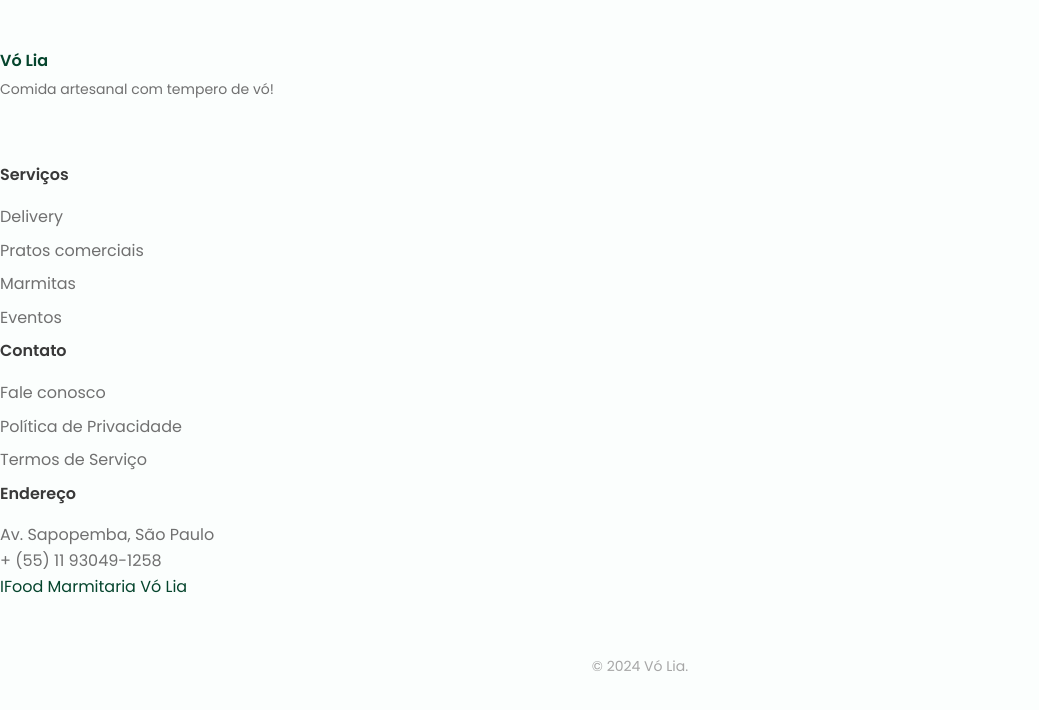
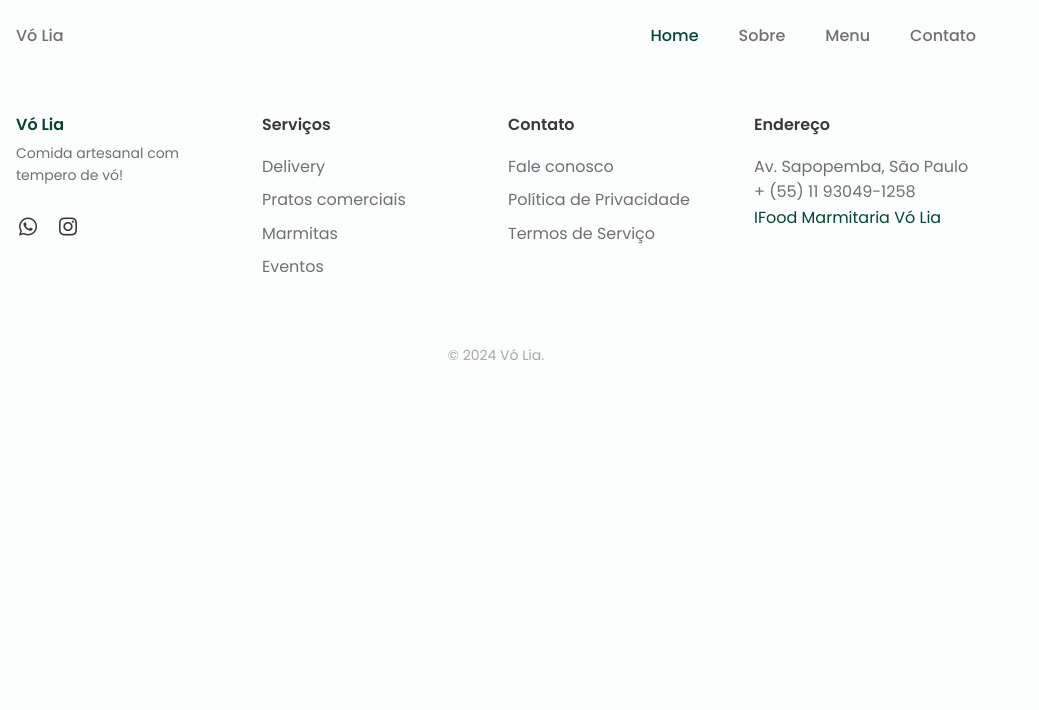
Before and after one commit to giovxna/vo-lia, a React (Vite) app: page / in a window 1280 px wide. Shown: the top 710 px of the page, without its empty margins (0-1039 px from the left). Built offline with nearby package versions, Linux system fonts and the light colour scheme.

Commit message:
building a component: menu

```diff
--- a/src/assets/css/global.css
+++ b/src/assets/css/global.css
@@ -83,3 +83,42 @@ a {
     text-decoration: none;
     color: #05452D;
 }
+
+img {
+    max-width: 100%;
+    height: auto;
+}
+
+.section {
+    padding: 4rem 0 2rem;
+}
+
+.section-title,
+.section-subtitle {
+    text-align: center;
+}
+
+.section-title {
+    font-size: var(--h1-font-size);
+    color: var(--title-color);
+    margin-bottom: var(--mb-3);
+}
+
+.section-subtitle {
+    display: block;
+    color: var(--first-color);
+    font-weight: var(--font-medium);
+    margin-bottom: var(--mb-1);
+}
+
+.bd-container {
+    max-width: 960px;
+    width: calc(100% - 2rem);
+    margin-left: var(--mb-2);
+    margin-right: var(--mb-2);
+}
+
+.bd-grid {
+    display: grid;
+    gap: 1.5rem;
+}
--- a/src/components/Header/Header.css
+++ b/src/components/Header/Header.css
@@ -0,0 +1,129 @@
+.header {
+    width: 100%;
+    position: fixed;
+    top: 0;
+    left: 0;
+    z-index: var(--z-fixed);
+    background-color: var(--body-color);
+}
+
+.nav {
+    max-width: 1024px;
+    height: var(--header-height);
+    display: flex;
+    justify-content: space-between;
+    align-items: center;
+}
+
+@media screen and (max-width: 768px) {
+    .nav-menu {
+        position: fixed;
+        top: -100%;
+        left: 0;
+        width: 100%;
+        padding: 1.5rem 0 1rem;
+        text-align: center;
+        background-color: var(--body-color);
+        transition: .4s;
+        box-shadow: 0 4px 4px rgba(0, 0, 0, .1);
+        border-radius: 0 0 1rem 1rem;
+        z-index: var(--z-fixed);
+    }
+}
+
+.nav-item {
+    margin-bottom: var(--mb-2);
+}
+
+.nav-link,
+.nav-logo,
+.nav-toggle {
+    color: var(--text-color);
+    font-weight: var(--font-medium);
+}
+
+.nav-logo:hover {
+    color: var(--first-color);
+}
+
+.nav-link {
+    transition: .3s;
+}
+
+.nav-link:hover {
+    color: var(--first-color);
+}
+
+.nav-toggle {
+    font-size: 1.3rem;
+    cursor: pointer;
+}
+
+.show-menu {
+    top: var(--header-height);
+}
+
+.active-link {
+    color: var(--first-color);
+}
+
+.scrolheader {
+    box-shadow: 0 2px 4px rgba(0, 0, 0, .1);
+}
+
+.scrolltop {
+    position: fixed;
+    right: 1rem;
+    bottom: -20%;
+    display: flex;
+    justify-content: center;
+    align-items: center;
+    padding: .3rem;
+    background: rgba(6, 156, 84, .5);
+    border-radius: .4rem;
+    z-index: var(--z-tooltip);
+    transition: .4s;
+    visibility: hidden;
+}
+
+.scrolltop:hover {
+    background-color: var(--first-color-alt);
+}
+
+.scrolltop-icon {
+    font-size: 1.8rem;
+    color: var(--body-color);
+}
+
+.show-scroll {
+    visibility: visible;
+    bottom: 1.5rem;
+}
+
+
+@media screen and (min-width: 768px) {
+    body {
+        margin: 0;
+    }
+
+    .section {
+        padding-top: 8rem;
+    }
+
+    .nav {
+        height: calc(var(--header-height) + 1.5rem);
+    }
+
+    .nav-list {
+        display: flex;
+    }
+
+    .nav-item {
+        margin-left: var(--mb-5);
+        margin-bottom: 0;
+    }
+
+    .nav-toggle {
+        display: none;
+    }
+}
--- a/src/components/Header/Header.jsx
+++ b/src/components/Header/Header.jsx
@@ -0,0 +1,28 @@
+import Footer from '../../components/Footer/Footer';
+import './Header.css';
+
+const Header = () => {
+    return (
+
+        <header class="header" id="header">
+            <nav class="nav bd-container">
+                <a href="#" class="nav-logo">Vó Lia</a>
+
+                <div class="nav-menu" id="nav-menu">
+                    <ul class="nav-list">
+                        <li class="nav-item"><a href="#home" class="nav-link active-link">Home</a></li>
+                        <li class="nav-item"><a href="#about" class="nav-link">Sobre</a></li>
+                        <li class="nav-item"><a href="#menu" class="nav-link">Menu</a></li>
+                        <li class="nav-item"><a href="#contact" class="nav-link">Contato</a></li>
+                    </ul>
+                </div>
+
+                <div class="nav-toggle" id="nav-toggle">
+                    <i class='bx bx-menu'></i>
+                </div>
+            </nav>
+        </header>
+
+    )
+};
+export default Header;
--- a/src/index.html
+++ b/src/index.html
@@ -3,7 +3,11 @@
 <head>
     <meta charset="UTF-8">
     <meta name="viewport" content="width=device-width, initial-scale=1.0">
-    <title>Document</title>
+    <meta charset="UTF-8">
+    <meta name="viewport" content="width=device-width, initial-scale=1.0">
+    <link href='https://cdn.jsdelivr.net/npm/boxicons@2.0.5/css/boxicons.min.css' rel='stylesheet'>
+    <link href="https://cdn.jsdelivr.net/npm/remixicon@2.5.0/fonts/remixicon.css" rel="stylesheet">
+    <title>Vó Lia</title>
 </head>
 <body>
     <div id="root"></div>
--- a/src/pages/Home/Home.jsx
+++ b/src/pages/Home/Home.jsx
@@ -1,9 +1,13 @@
 import Footer from '../../components/Footer/Footer';
+import Header from '../../components/Header/Header';
 import './Home.css';
 
 const Home = () => {
-    return  (
-        <Footer/>
-    )
+    return (
+        <div>
+            <Header />
+            <Footer />
+        </div>
+    );
 };
 export default Home;
```
Also changed, not shown: src/components/Header.jsx (deleted), src/components/Menu.jsx (deleted).
